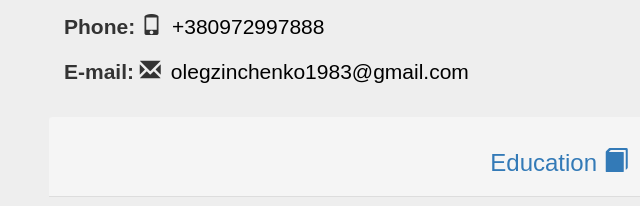
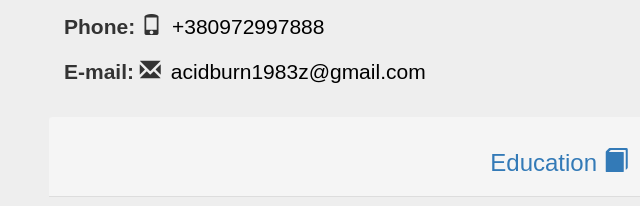
Before and after one commit to Oleg1983/cv-en, a plain HTML site: page index.html in a window 1280 px wide. Shown: the part 399-605 px from the top of the page, 81-721 px from the left. Drawn offline with Linux system fonts and the light colour scheme.

Commit message:
change email

```diff
--- a/index.html
+++ b/index.html
@@ -43,7 +43,7 @@
                       <div class="col-xs-12 col-md-10 col-md-pull-2">
                         <p><strong>Address: </strong><span class="glyphicon glyphicon-home"></span> Lviv, Chornovola street</p>
                         <p><strong>Phone: </strong><span class="glyphicon glyphicon-phone"></span><a href="tel:+380972997888">+380972997888</a></p>
-                        <p><strong>E-mail: </strong><span class="glyphicon glyphicon-envelope"></span><a class="break" href="mailto:olegzinchenko1983@gmail.com">olegzinchenko1983@gmail.com</a></p>
+                        <p><strong>E-mail: </strong><span class="glyphicon glyphicon-envelope"></span><a href="mailto:acidburn1983z@gmail.com">acidburn1983z@gmail.com</a></p>
                       </div>
                     </div>
                 </div>
```
